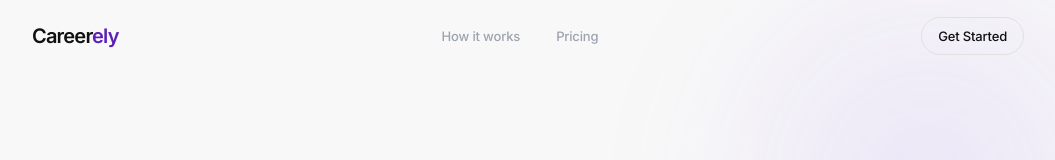
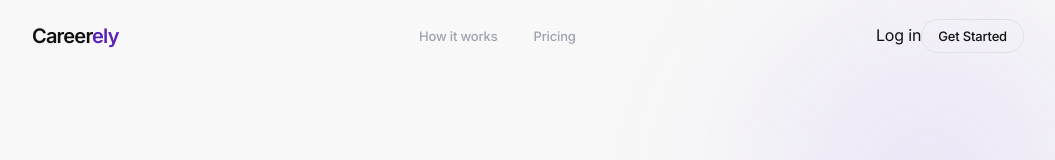
Before and after one commit to lisafiskum-png/Careerely, a Next.js app: page / in a window 1280 px wide. Shown: the top 160 px of the page, without its empty margins (112-1167 px from the left). Built offline with nearby package versions, Linux system fonts and the light colour scheme; no server answers.

Commit message:
Add explicit landing login and signed-in dashboard action

```diff
--- a/app/_landing/nav.tsx
+++ b/app/_landing/nav.tsx
@@ -1,16 +1,36 @@
 'use client'
 import Link from 'next/link'
 import { useEffect, useState } from 'react'
+import { createClient } from '../../lib/supabase/client'
 import s from '../landing.module.css'
 
-// Transparent → frosted glass on scroll (reference nav behaviour).
+// Transparent → frosted glass on scroll. Signed-out visitors always get an
+// explicit Log in action; signed-in visitors get a clear way back to the app
+// instead of being sent through sign-up again.
 export function LandingNav() {
   const [scrolled, setScrolled] = useState(false)
+  const [signedIn, setSignedIn] = useState(false)
+
   useEffect(() => {
     const onScroll = () => setScrolled(window.scrollY > 10)
     onScroll()
     window.addEventListener('scroll', onScroll, { passive: true })
     return () => window.removeEventListener('scroll', onScroll)
+  }, [])
+
+  useEffect(() => {
+    const supabase = createClient()
+    let active = true
+    void supabase.auth.getSession().then(({ data }) => {
+      if (active) setSignedIn(Boolean(data.session))
+    })
+    const { data: listener } = supabase.auth.onAuthStateChange((_event, session) => {
+      if (active) setSignedIn(Boolean(session))
+    })
+    return () => {
+      active = false
+      listener.subscription.unsubscribe()
+    }
   }, [])
 
   return (
@@ -23,9 +43,20 @@ export function LandingNav() {
           <a href="#how">How it works</a>
           <a href="#pricing">Pricing</a>
         </div>
-        <Link href="/signup" className={s.navCta}>
-          Get Started
-        </Link>
+        <div className={s.navActions}>
+          {signedIn ? (
+            <Link href="/dashboard" className={s.navLogin}>
+              Dashboard
+            </Link>
+          ) : (
+            <Link href="/login" className={s.navLogin}>
+              Log in
+            </Link>
+          )}
+          <Link href={signedIn ? '/dashboard' : '/signup'} className={s.navCta}>
+            {signedIn ? 'Open Careerely' : 'Get Started'}
+          </Link>
+        </div>
       </div>
     </nav>
   )
```
